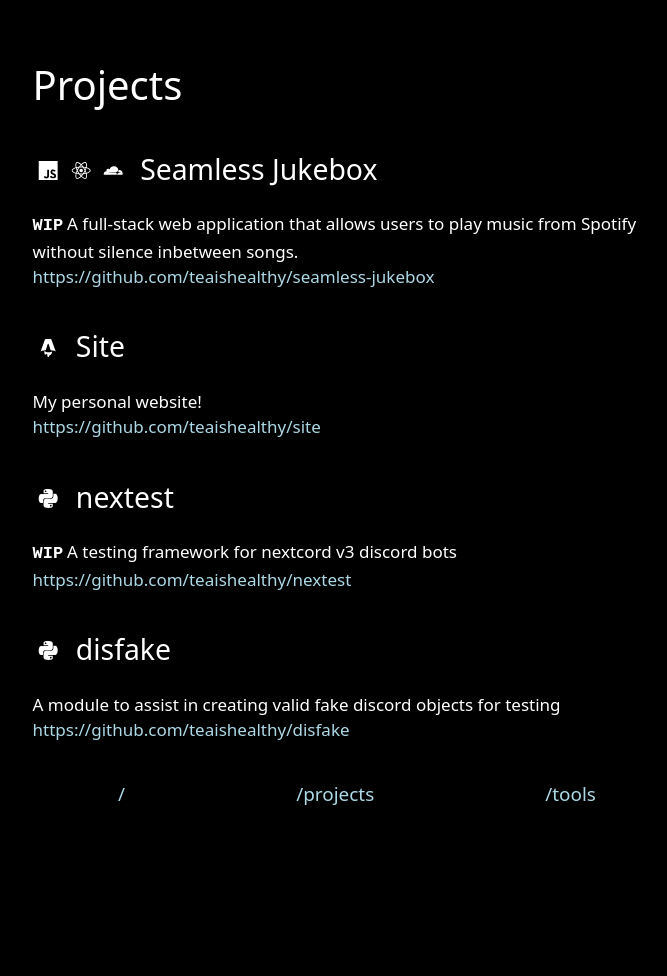
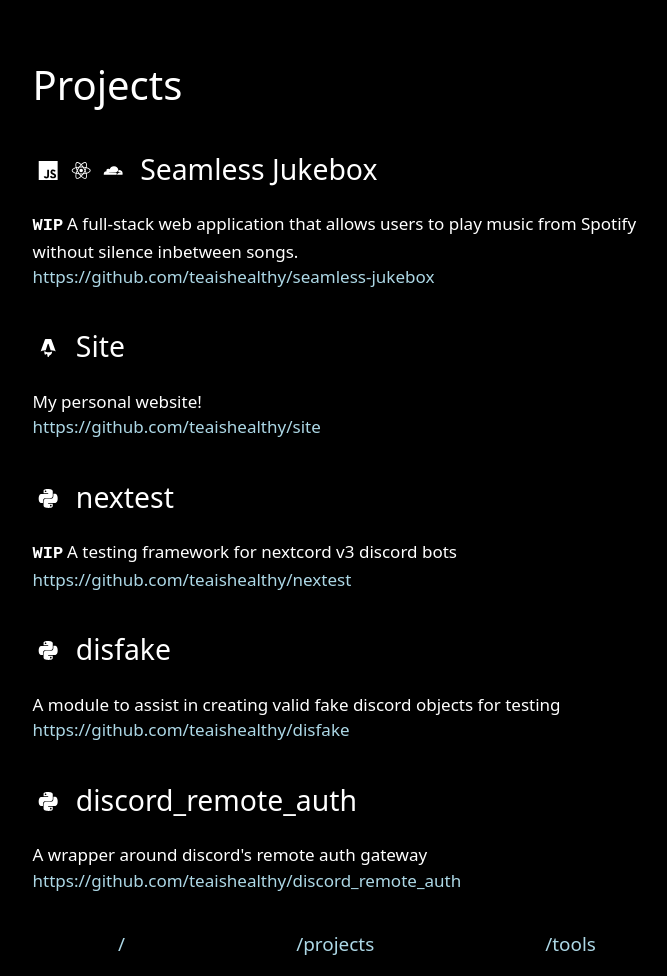
Before and after one commit to teaishealthy/site, an Astro site: page /projects in a window 1280 px wide. Shown: the whole page, without its empty margins (283-950 px from the left). Before the commit the page ends 825 px from the top, so only its background shows below. Built offline with nearby package versions, Linux system fonts and the light colour scheme; Astro itself is replaced by a stand-in of ours.

Commit message:
feat: add discord_remote_auth to projects

```diff
--- a/src/pages/projects.astro
+++ b/src/pages/projects.astro
@@ -58,6 +58,18 @@
       >https://github.com/teaishealthy/disfake
     </a>
   </p>
+  <h2 id="discord_remote_auth">
+    <span>
+      <Icon class="icon" name="simple-icons:python" />
+    </span>discord_remote_auth
+  </h2>
+  <p class="main-content">
+    A wrapper around discord's remote auth gateway
+    <br />
+    <a href="https://github.com/teaishealthy/discord_remote_auth"
+      >https://github.com/teaishealthy/discord_remote_auth
+    </a>
+  </p>
 </Layout>
 
 <style>
```
